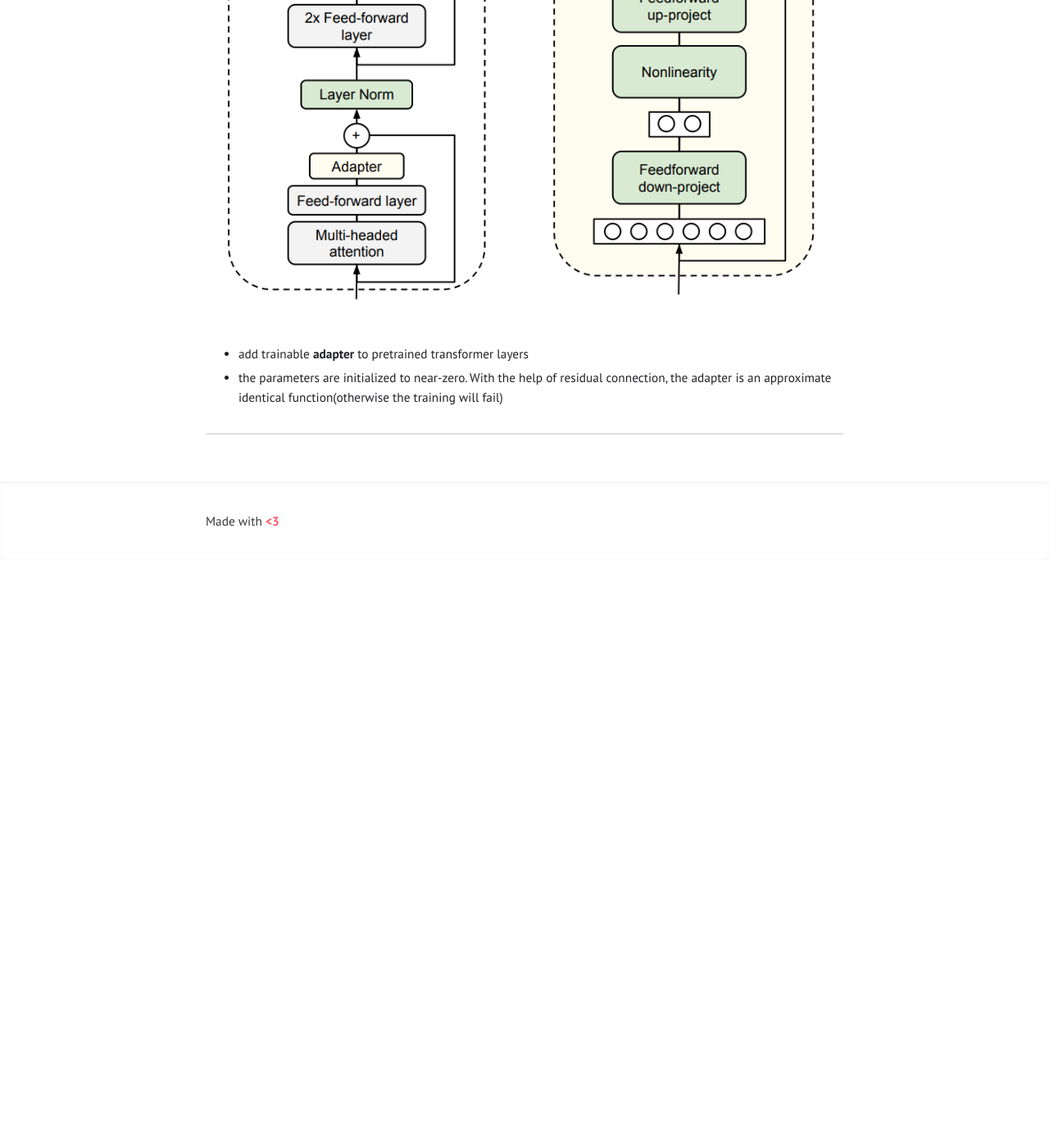
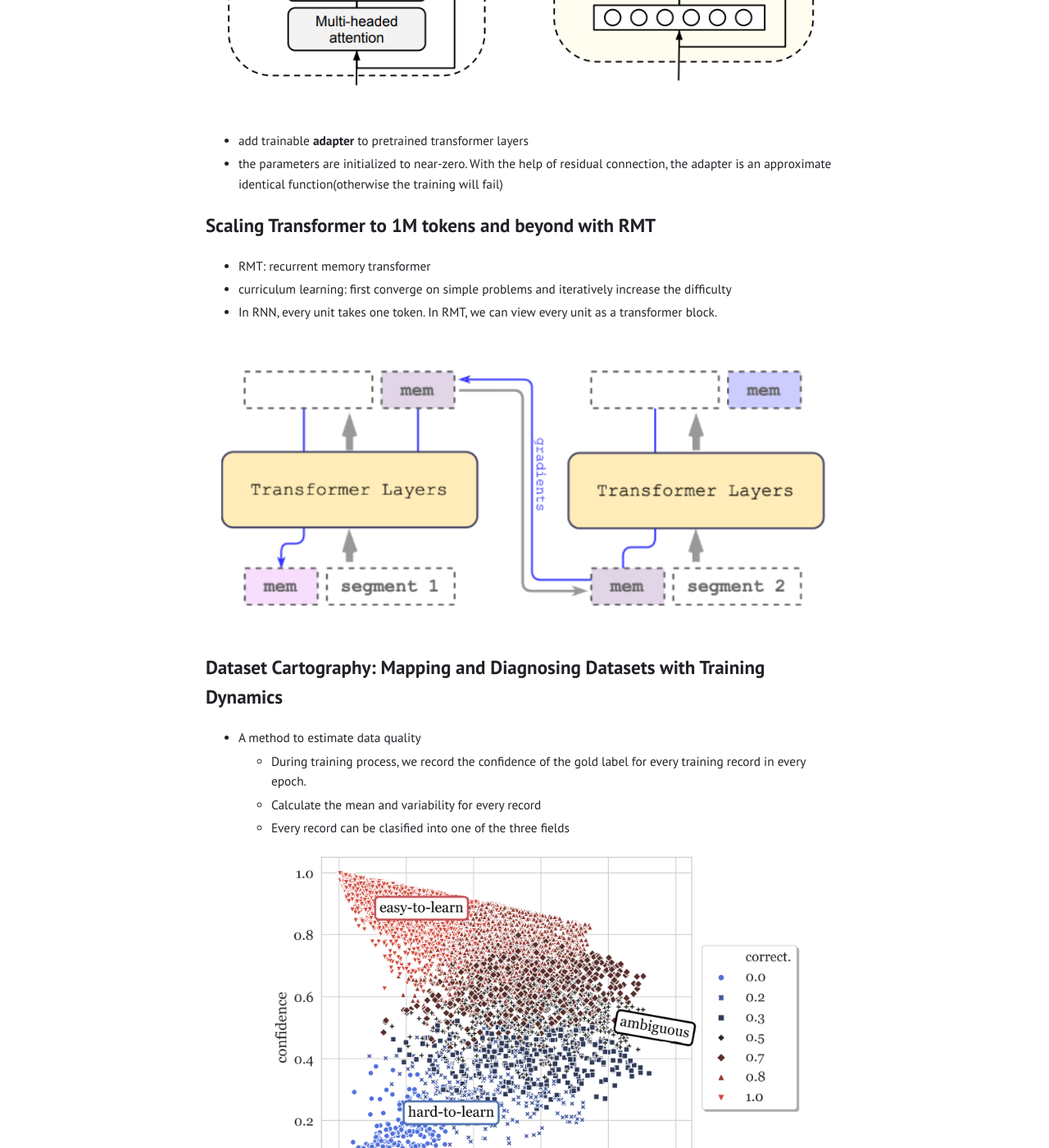
Before and after one commit to bugggggggg/bugggggggg.github.io, a Jekyll site: the page built from _posts/2023-03-21-nlp-paper-notes.md, in a window 1280 px wide and 1400 px high, scrolled down 1004 px. Shown: the whole window at 82% size. Built offline with Jekyll 4.4.1, drawn with Linux system fonts in a browser that asks for light colours; before the commit the page ends 1687 px from its top, so only the background shows below that; some of the changed text lies outside the part shown.

Commit message:
daily update

```diff
--- a/_posts/2023-03-21-nlp-paper-notes.md
+++ b/_posts/2023-03-21-nlp-paper-notes.md
@@ -3,30 +3,33 @@ title:  "NLP Paper Notes-2"
 layout: post
 ---
 
-
------
-**Meet in the Middle: A New Pre-training Paradigm**
-- a decoder-only transformer model trained both forward and backward.
-    - next word prediction loss(forward)
-    - previous word prediction loss(backward)
-    - agreement loss(distance between forward and backward represetations of tokens)
-- When inferring, synchronously generate tokens from both ends. (meet in the middle)
-
------
-
-**SELECTIVE ANNOTATION MAKES LANGUAGE MODELS BETTER FEW-SHOT LEARNERS**
+## SELECTIVE ANNOTATION MAKES LANGUAGE MODELS BETTER FEW-SHOT LEARNERS
 - a method that helps to choose examples for in-context learning
     1. use SentenceBERT to put all samples into a vector space
     2. use cosine similarity and language model's confidence as metric to choose top-k samples
     3. manually annotate choosed samples
     4. when choosing examples for in-context learning, again use SentenceBERT to map the data into vector space and choose the k-nearest neighbors.
 
------
-**Parameter-Efficient Transfer Learning for NLP**
+
+## Parameter-Efficient Transfer Learning for NLP
 
 ![Parameter-Efficient Transfer Learning for NLP](../assets/img/2023/2023-03-21-nlp-paper-notes/Parameter-Efficient%20Transfer%20Learning%20for%20NLP.png)
 
 - add trainable **adapter** to pretrained transformer layers
 - the parameters are initialized to near-zero. With the help of residual connection, the adapter is an approximate identical function(otherwise the training will fail)
 
------
+
+## Scaling Transformer to 1M tokens and beyond with RMT
+- RMT: recurrent memory transformer
+- curriculum learning: first converge on simple problems and iteratively increase the difficulty
+- In RNN, every unit takes one token. In RMT, we can view every unit as a transformer block.
+
+![1](../assets/img/2023/2023-03-21-nlp-paper-notes/Scaling%20Transformer%20to%201M%20tokens%20and%20beyond%20with%20RMT.png)
+
+
+## Dataset Cartography: Mapping and Diagnosing Datasets with Training Dynamics
+- A method to estimate data quality
+    - During training process, we record the confidence of the gold label for every training record in every epoch.
+    - Calculate the mean and variability for every record
+    - Every record can be clasified into one of the three fields
+    ![1](../assets/img/2023/2023-03-21-nlp-paper-notes/Dataset%20Cartography.png)
```
Also changed, not shown: _posts/2023-03-31-curate-dataset-or-benchmark.md (+4 -0 lines), _posts/2023-04-01-code-generation.md (+11 -2 lines), _posts/2023-04-23-literature-review.md (+14 -3 lines), _posts/2023-04-25-efficient-nlp.md (added, +36 -0 lines), assets/img/2023/2023-03-21-nlp-paper-notes/Dataset Cartography.png (added), assets/img/2023/2023-03-21-nlp-paper-notes/Scaling Transformer to 1M tokens and beyond with RMT.png (added), assets/img/2023/2023-04-25-efficient-nlp/fine-tuning.png (added).
